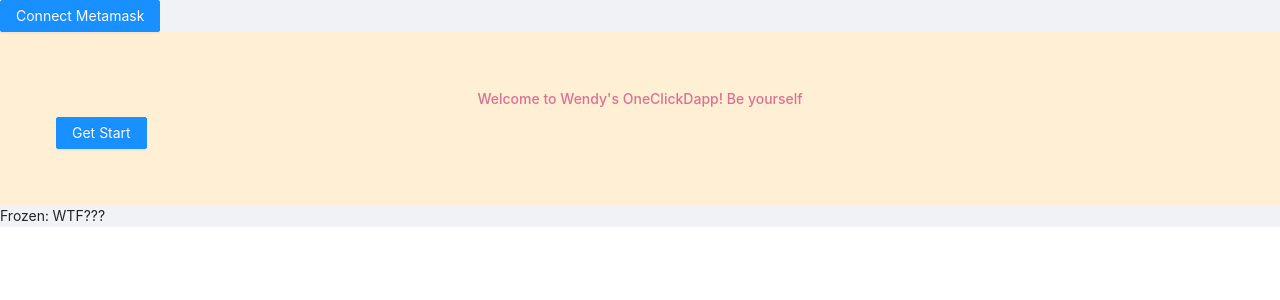
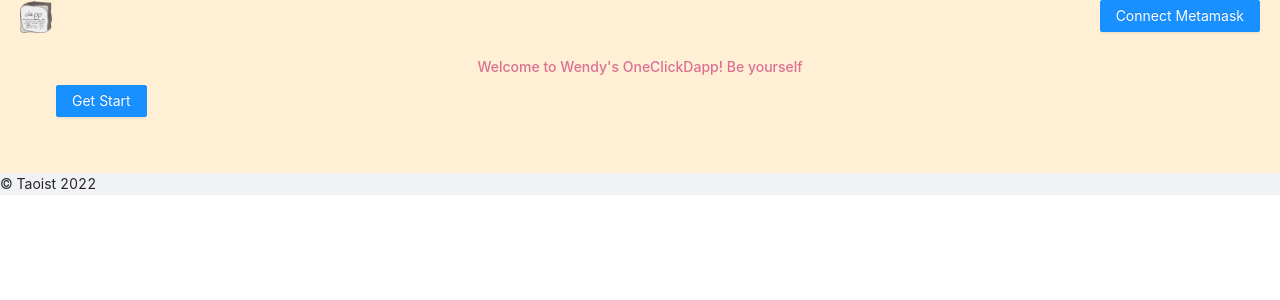
Before and after one commit to Web3Camp-Labs/quick-dapp, a React (Create React App) app in the folder front-end/: page /#/home in a window 1280 px wide. Shown: the top 300 px of the page. Built offline with nearby package versions, Linux system fonts and the light colour scheme.

Commit message:
update header

```diff
--- a/front-end/package.json
+++ b/front-end/package.json
@@ -6,6 +6,7 @@
     "@testing-library/jest-dom": "^5.16.1",
     "@testing-library/react": "^12.1.2",
     "@testing-library/user-event": "^13.5.0",
+    "@types/styled-components": "^5.1.20",
     "antd": "^4.18.4",
     "babel-plugin-styled-components": "^2.0.2",
     "ethers": "^5.5.3",
--- a/front-end/src/components/AppDetail.jsx
+++ b/front-end/src/components/AppDetail.jsx
@@ -98,7 +98,7 @@ export default function AppDetail() {
         </ContractInfo>
         <ContractMethods>
             <div>
-                <Tabs onChange={() => { }} type="card">
+                <Tabs onChange={() => { }} type="card" style={{ marginBottom: 32 }}>
                     <TabPane tab="Read" key="1">
                         {readMethods.map((item, index) => (<div className={index===readActiveIndex?'active':''} key={`readMethods_${index}`} onClick={()=> onChoose(item, index, 'Read')}>{item}</div>))}
                     </TabPane>
--- a/front-end/src/components/AppMethod.jsx
+++ b/front-end/src/components/AppMethod.jsx
@@ -1,5 +1,5 @@
 import styled from 'styled-components';
-import { Input, Button, notification, Tabs } from 'antd';
+import { Input, Button, notification, Tabs, Divider } from 'antd';
 import { useEffect, useState } from 'react';
 import { useDappContext } from '../store/contextProvider';
 import { Navigate, useNavigate, useResolvedPath } from 'react-router-dom';
@@ -20,6 +20,7 @@ export default function AppMethod(props) {
     const [methodValues, setMethodValues] = useState([]);
     const [methodName, setMethodName] = useState('');
     const [contract, setContract] = useState(null);
+    const [callResult, setCallResult] = useState(null);
 
     useEffect(() => {
         if (!props.itemData) return;
@@ -57,10 +58,11 @@ export default function AppMethod(props) {
         let method = JSON.parse(appAbi).filter(e => e.name === methodName)[0];
         if (method.type === "function") {
             if (method.stateMutability === "view") {
-                let result = await contract.functions[methodName]();
+                let result = await contract.functions[methodName](...methodValues);
                 // TODO: handle result...
                 // console.log(ethers.utils.formatEther(result[0]));
                 console.log(result);
+                setCallResult(result[0].toString());
             }
 
             if (method.stateMutability === "nonpayable") {
@@ -68,7 +70,7 @@ export default function AppMethod(props) {
                 console.log(methodValues);
                 let result = await contract.functions[methodName](...methodValues);
                 console.log(result);
-                let receipt =  await result.wait();
+                let receipt = await result.wait();
                 console.log(receipt);
             }
 
@@ -82,6 +84,7 @@ export default function AppMethod(props) {
 
     return <div>
         <div>{props.itemData}</div>
+        <Divider></Divider>
         <div>
             <List>
                 {methodInputs.map((item, index) => (<li key={`method_${index}`}><div>{item.name}</div><div><Input placeholder={item.type} value={methodValues[index]} onChange={(e) => onValueChange(e, index)} /></div></li>))}
@@ -90,7 +93,7 @@ export default function AppMethod(props) {
         <div>
             <Button type='primary' onClick={() => onSubmit()}>SUBMIT</Button>
         </div>
-
-
+        <Divider></Divider>
+        {!!callResult && <div>Result {callResult}</div>}
     </div>
 }
--- a/front-end/src/components/Footer.jsx
+++ b/front-end/src/components/Footer.jsx
@@ -1,3 +1,3 @@
 export default function Footer() {
-    return <div>Frozen: WTF???</div>
+    return <div>© Taoist 2022</div>
 }
--- a/front-end/src/components/Header.jsx
+++ b/front-end/src/components/Header.jsx
@@ -1,13 +1,42 @@
 import { Button, notification } from 'antd';
 import { useEffect, useState } from 'react';
 import { useDappContext } from '../store/contextProvider';
+import styled from 'styled-components';
+import logo from '../res/logo.png';
+
+const HeaderTop = styled.div`
+  user-select:none;
+    height:  2rem;
+    display: flex;
+    justify-content: center;
+    position: absolute;
+    left: 0;
+    top: 0;
+    width: 100vw;
+    z-index: 9999;
+    .mainContent{
+      display: flex;
+      justify-content: space-between;
+      align-items: center;
+      width: 100%;
+      padding: 0 20px;
+      box-sizing: border-box;
+    }
+`;
+
+const Logo = styled.div`
+  padding-top: .1rem;
+  img {
+       width: 2rem;
+    }
+`;
 
 export default function Header() {
 
     const [num, setNum] = useState(0);
     const [account, setAccount] = useState('');
 
-    const {state} =  useDappContext();
+    const { state } = useDappContext();
 
     useEffect(
         () => {
@@ -18,7 +47,7 @@ export default function Header() {
     )
 
     useEffect(
-        ()=> {
+        () => {
             console.log(state.appData.appName);
         }, [state.appData]
     )
@@ -43,8 +72,13 @@ export default function Header() {
         setNum(num + 1);
     };
 
-    return <div>
+    return <HeaderTop><div className='mainContent'>
+        <Logo>
+            <img src={logo} alt="" />
+        </Logo>
+
         {!account.length && <Button type='primary' onClick={() => connectWallet()}>Connect Metamask</Button>}
         {!!account.length && <div>{account}</div>}
     </div>
+    </HeaderTop>
 }
```
Also changed, not shown: 1 other file (tests, documents, lock files or other folders).
